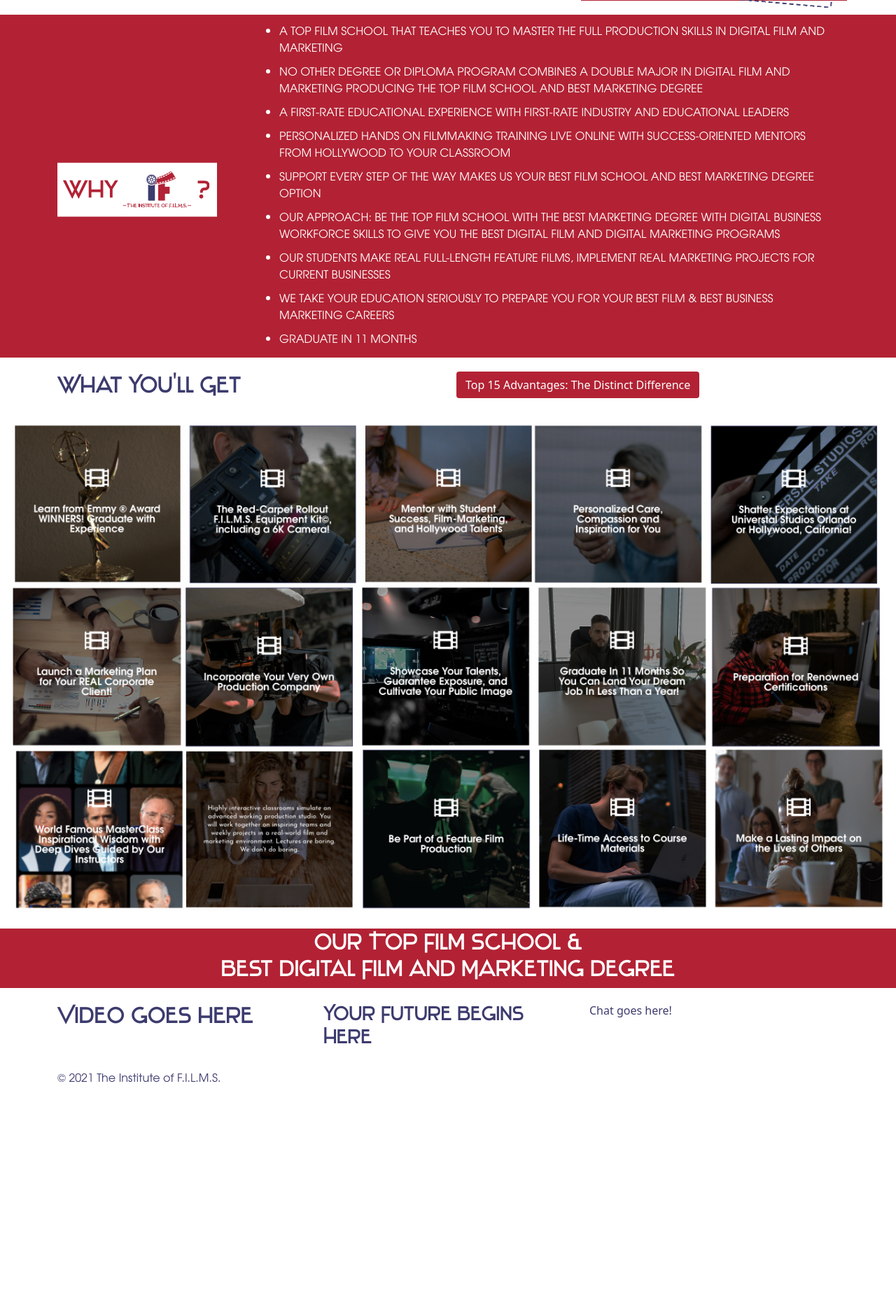
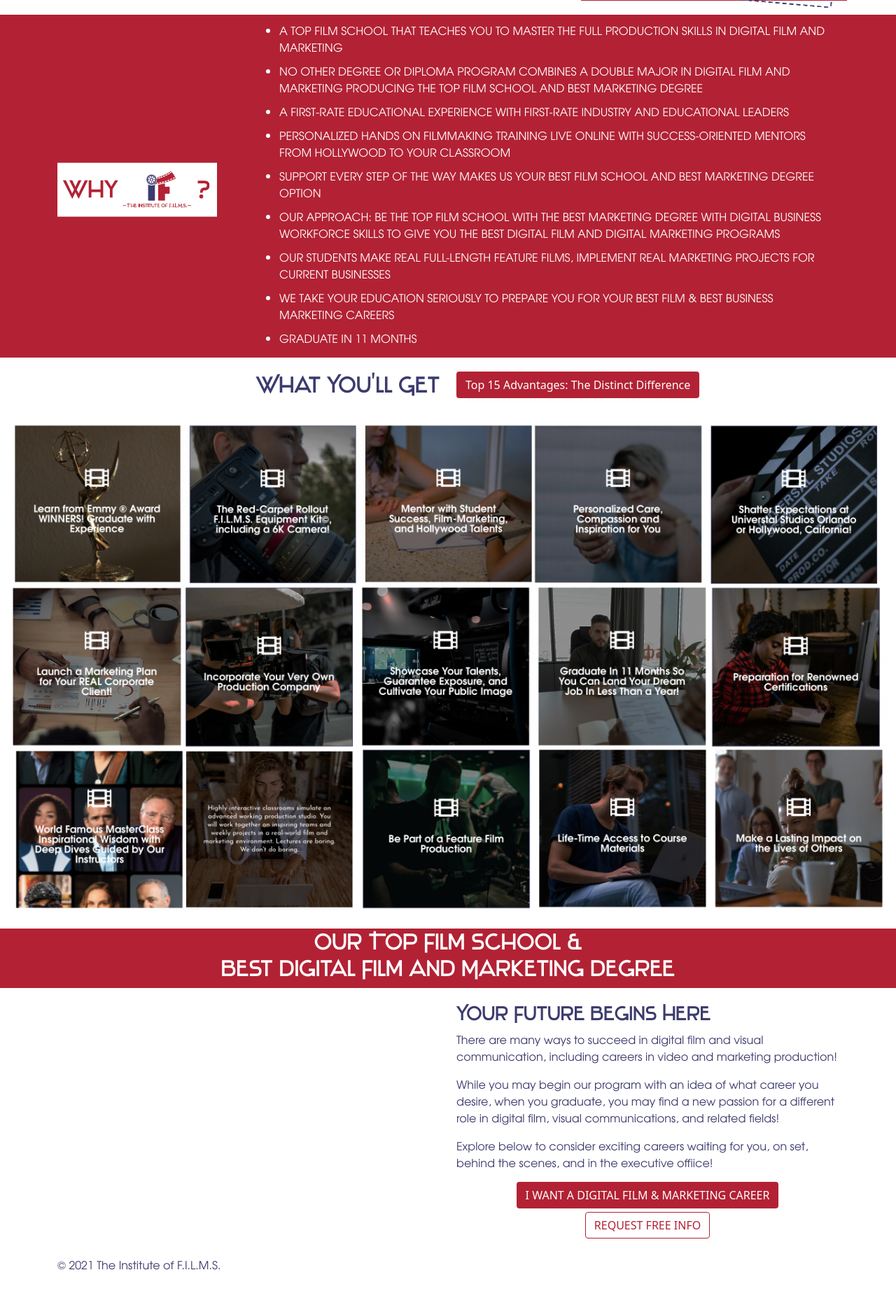
Before and after one commit to Orlandohmor84/tiof-landing-1, a PHP site: page / in a window 1280 px wide. Shown: the part 1551-3406 px from the top of the page at 70% size. Before the commit the page ends 3098 px from the top, so only its background shows below. Run offline with PHP 8.4, Linux system fonts and the light colour scheme; some libraries are stand-ins or nearby versions; grey boxes are pictures that could not be loaded.

Commit message:
Footer and Other Styles

```diff
--- a/src/assets/styles/base.css
+++ b/src/assets/styles/base.css
@@ -235,6 +235,24 @@
 }
 /*----- End What You'll Learn Section -----*/
 
+/*----- Start What You'll Get Title -----*/
+#get-title h2,#get-title .btn {
+    text-align: center;
+}
+#get-title .btn:hover {
+    color: #fff;
+    cursor: auto;
+}
+@media screen and (min-width:768px) {
+    #get-title h2 {
+        text-align: right;
+    }
+    #get-title .btn {
+        text-align: left;
+    }
+}
+/*----- End What You'll Get Title -----*/
+
 /*----- Start Why TIOF Banner Section -----*/
 #banner-why-tiof {
     padding-top: 10px;
@@ -243,3 +261,10 @@
     margin-bottom: 10px;
 }
 /*----- End Why TIOF Banner Section -----*/
+
+/*----- Start Footer Styles -----*/
+footer iframe {
+    width: 100%;
+    height: auto;
+}
+/*----- End Footer Styles -----*/
--- a/src/index.html
+++ b/src/index.html
@@ -44,8 +44,8 @@
                     </ul>
                 </div>
                 <div class="col-xs-12 col-sm-3 cta">
-                    <center><a role="button" class="btn">I WANT A DIGITAL FILM &AMP; MARKETING CAREER</a></center>
-                    <center><a role="button" class="btn btn-white">REQUEST FREE INFO</a></center>
+                    <center><a role="button" class="btn" href="#next-steps">I WANT A DIGITAL FILM &AMP; MARKETING CAREER</a></center>
+                    <center><a role="button" class="btn btn-white" href="#next-steps">REQUEST FREE INFO</a></center>
                 </div>
             </div><!-- /.row -->
 
@@ -134,12 +134,12 @@
 
         <div class="container">
 
-            <!-- What Uou'll Get Title -->
-            <div class="row">
-                <div class="col-xs-12 col-sm-6">
+            <!-- What You'll Get Title -->
+            <div class="row" id="get-title">
+                <div class="col-xs-12 col-md-6">
                     <h2>What You'll Get</h2>
                 </div>
-                <div class="col-xs-12 col-sm-6">
+                <div class="col-xs-12 col-md-6">
                     <button class="btn">Top 15 Advantages: The Distinct Difference</button>
                 </div>
             </div>
@@ -147,7 +147,7 @@
 
         <div class="container-fluid">
 
-            <!-- What Uou'll Get Title -->
+            <!-- What You'll Get Content -->
             <div class="row">
                 <div class="col-xs-12">
                     <img src="assets\img\tiles-benefits-placeholder.png">
@@ -168,16 +168,19 @@
 
         <footer class="container">
 
-            <!-- What Uou'll Get Title -->
             <div class="row">
-                <div class="col-xs-12 col-sm-4">
-                    <h2>Video goes here</h2>
+                <div class="col-xs-12 col-md-6">
+                    <iframe src="https://www.youtube.com/embed/flrrgGPvv2w" title="YouTube video player" frameborder="0" allow="accelerometer; autoplay; clipboard-write; encrypted-media; gyroscope; picture-in-picture" allowfullscreen></iframe>
                 </div>
-                <div class="col-xs-12 col-sm-4">
+                <div class="col-xs-12 col-md-6">
                     <h3>Your Future Begins Here</h3>
-                </div>
-                <div class="col-xs-12 col-sm-4">
-                    Chat goes here!
+                    <p>There are many ways to succeed in digital film and visual communication, including careers in video and marketing production!</p>
+                    <p>While you may begin our program with an idea of what career you desire, when you graduate, you may find a new passion for a different role in digital film, visual communications, and related fields!</p>
+                    <p>Explore below to consider exciting careers waiting for you, on set, behind the scenes, and in the executive offiice!</p>
+                    <div class="cta">
+                        <center><a role="button" class="btn" href="#next-steps">I WANT A DIGITAL FILM &AMP; MARKETING CAREER</a></center>
+                        <center><a role="button" class="btn btn-white" href="#next-steps">REQUEST FREE INFO</a></center>
+                    </div>
                 </div>
             </div>
 
```
Also changed, not shown: src/assets/img/logo-1280x720-bg-white.png (added).
